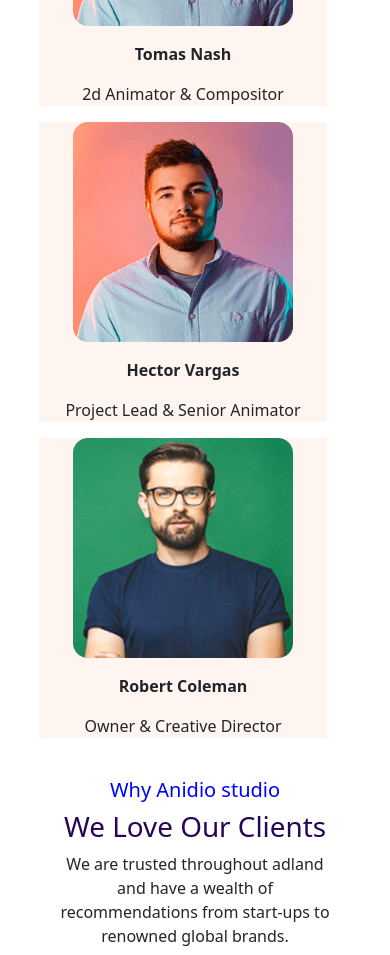
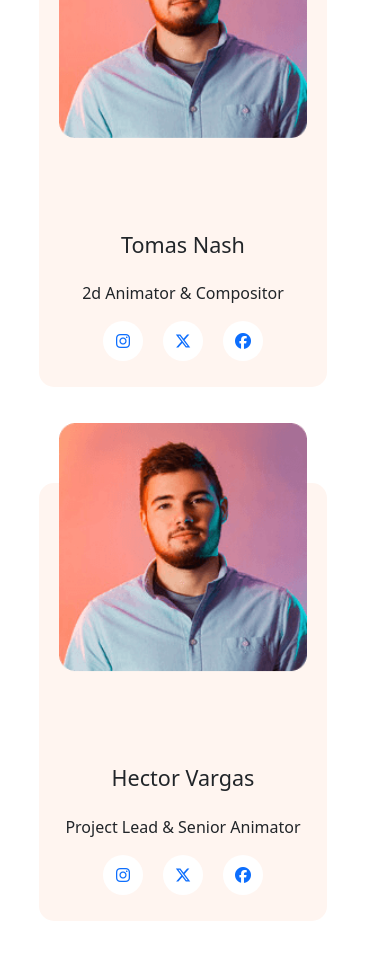
Before and after one commit to Chrissx77/proj-html-vuejs, a Vue app: page / in a window 390 px wide. Shown: the part 7100-8055 px from the top of the page. Built offline with nearby package versions, Linux system fonts and the light colour scheme.

Commit message:
add: aggiunto sezione team

```diff
--- a/src/pages/Client.vue
+++ b/src/pages/Client.vue
@@ -34,7 +34,7 @@ export default {
     };
   },
   mounted() {
-    let elementclient = document.querySelector(".elementclient");
+    let elementclient = document.querySelector(".elementclienti");
     store.transformElement(elementclient);
   },
 };
@@ -45,7 +45,7 @@ export default {
     <!-- sezione clienti  -->
     <div class="clients">
       <div class="container-fluid">
-        <div class="row text-center elementclient">
+        <div class="row text-center elementclienti">
           <div class="col-12">
             <h5>Why Anidio studio</h5>
             <h1>We Love Our Clients</h1>
--- a/src/pages/SectionTeam.vue
+++ b/src/pages/SectionTeam.vue
@@ -1,8 +1,10 @@
 <script>
+import { store } from "../store";
 export default {
   name: "SectionTeam",
   data() {
     return {
+      // array di persone del team
       cardTeam: [
         {
           image: "src/assets/team1.png",
@@ -28,17 +30,26 @@ export default {
           label: "Owner & Creative Director",
         },
       ],
+      store,
     };
+  },
+  mounted() {
+    // elemento presi dentro al documento
+    let elementoTeam = document.querySelector(".elementiteam");
+    // Chiamata alla funzione all'interno dell'oggetto
+    store.transformElement(elementoTeam);
   },
 };
 </script>
 
 <template>
   <section>
-    <div class="team">
+    <!-- section team inizio  -->
+    <div class="team py-5">
       <div class="containe-fluid">
-        <div class="row text-center elementclient">
-          <div class="col-12">
+        <div class="row text-center">
+          <!-- descrizione del team in generale  -->
+          <div class="col-12 elementiteam" style="height: 125px">
             <h5>Anidio Magic Team Member</h5>
             <h1>Let Us Animate Your Project</h1>
             <p>
@@ -46,22 +57,47 @@ export default {
               effective, award-winning animations
             </p>
           </div>
-          <div class="row text-center my-4">
+          <!-- inizio componenti del team -->
+          <div class="row text-center my-5">
             <div
-              class="col-12 col-md-6 col-lg-4 col-xl-3"
+              class="col-12 col-md-6 col-lg-4 col-xl-3 my-5"
               v-for="(card, i) in cardTeam"
               :key="i"
             >
               <div class="team-iesimo">
                 <img :src="card.image" alt="" />
-                <div class="my-3">
-                  <strong>
+                <div class="my-4">
+                  <h4>
                     {{ card.name }}
-                  </strong>
+                  </h4>
                 </div>
                 <p>
                   {{ card.label }}
                 </p>
+                <ul class="d-flex ps-0 justify-content-center">
+                  <!-- icone social -->
+                  <li>
+                    <a
+                      href="#"
+                      class="rounded-circle d-flex align-items-center justify-content-center"
+                      ><i class="fa-brands fa-instagram"></i
+                    ></a>
+                  </li>
+                  <li>
+                    <a
+                      href="#"
+                      class="rounded-circle d-flex align-items-center justify-content-center"
+                      ><i class="fa-brands fa-x-twitter"></i
+                    ></a>
+                  </li>
+                  <li>
+                    <a
+                      href="#"
+                      class="rounded-circle d-flex align-items-center justify-content-center"
+                      ><i class="fa-brands fa-facebook"></i
+                    ></a>
+                  </li>
+                </ul>
               </div>
             </div>
           </div>
@@ -74,7 +110,7 @@ export default {
 <style lang="scss" scoped>
 @use "../style/partials/variables" as *;
 @use "../style/partials/mixins" as *;
-
+// caratteristiche descrizione del team
 .team {
   @include contain;
 
@@ -84,8 +120,54 @@ export default {
   h5 {
     color: blue;
   }
+  // caratteristiche card
   .team-iesimo {
     background-color: #fff5f0;
+    padding: 10px 20px;
+    border-radius: 15px;
+
+    img {
+      width: 100%;
+      position: relative;
+      top: -70px;
+    }
+
+    li {
+      margin: 0px 10px;
+
+      a {
+        background-color: $white;
+        width: 40px;
+        height: 40px;
+      }
+      // over su icone social
+      a:hover {
+        background-color: $orange;
+        color: white;
+      }
+    }
+  }
+  // hover su card che traslata le immagini
+  .team-iesimo:hover img {
+    transform: translate(0px, 10px);
+  }
+}
+// caratteristiche riguardo  sezione sectionTeam
+.scompari {
+  display: none;
+}
+// transizione elementiteam al descizione
+.transizione-scroll {
+  animation-name: comparsa;
+  animation-duration: 2s;
+}
+
+@keyframes comparsa {
+  0% {
+    transform: translateY(-30px);
+  }
+  100% {
+    transform: translateY(0);
   }
 }
 </style>
```
